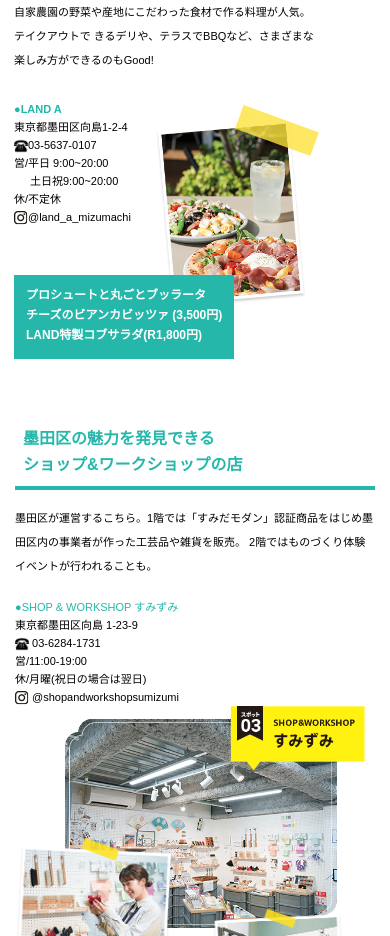
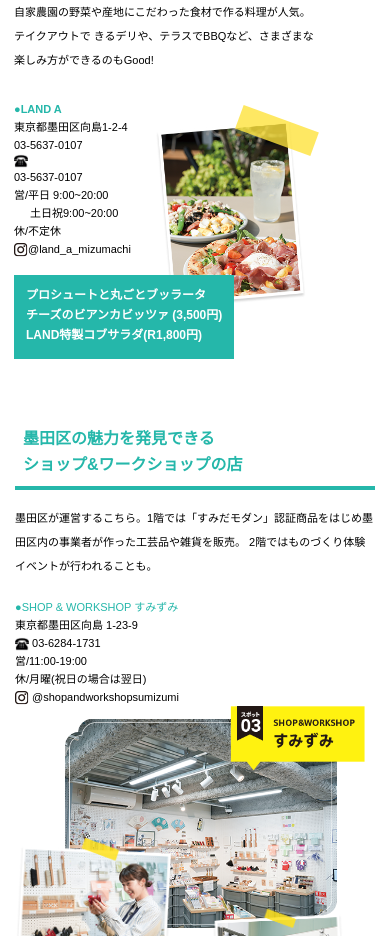
Before and after one commit to hars123h/japenese_toursite, a React (Create React App) app: page / in a window 390 px wide. Shown: the part 2520-3456 px from the top of the page. Built offline with nearby package versions, Linux system fonts and the light colour scheme.

Commit message:
Some changes

```diff
--- a/src/App.css
+++ b/src/App.css
@@ -11,6 +11,9 @@
   /* object-fit: contain !important; */
   width: 100%;
   height:auto;
+}
+.phnMobile {
+  display: none;
 }
 .comic::before {
 	content: '';
@@ -144,6 +147,12 @@
   }
 }
 @media only screen and (max-width: 500px) {
+  .phn {
+    display: none;
+  }
+  .phnMobile {
+    display: block;
+  }
   .boxXy {
     right:0rem
   }
--- a/src/App.jsx
+++ b/src/App.jsx
@@ -222,7 +222,8 @@
                 <div>
                   <div className='text-[#25b7aa] font-bold'>●LAND A</div>
                   <div className='text-black'>東京都墨田区向島1-2-4</div>
-                  <div className='text-black'><a href="tel:03-5637-0107"><img src={phone_image} alt="phone" className='inline w-[14px]' />03-5637-0107</a></div>
+                  <div className='text-black'><img src={phone_image} alt="phone" className='inline w-[14px] phn' />03-5637-0107</div>
+                  <div className='text-black'><a href="tel:03-5637-0107"><img src={phone_image} alt="phone" className='inline w-[14px] phnMobile' />03-5637-0107</a></div>
                   <div className='text-black'>営/平日 9:00~20:00 <br /> <span className='pl-4'>土日祝9:00~20:00</span> </div>
                   <div className='text-black'>休/不定休</div>
                   <div className='text-black'><img src={instagram_icon} alt="insta_icon" className=' inline' />@land_a_mizumachi</div>
```
